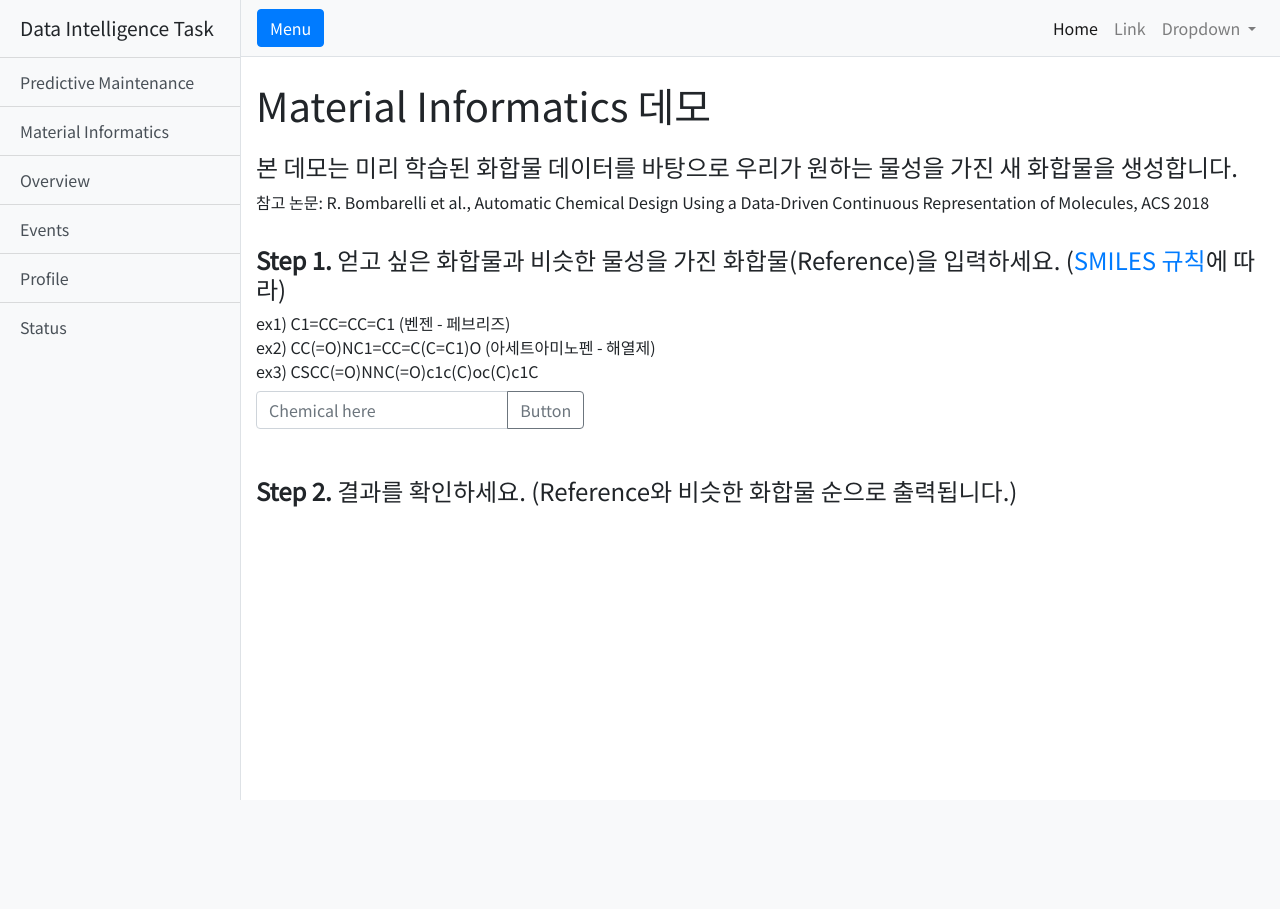
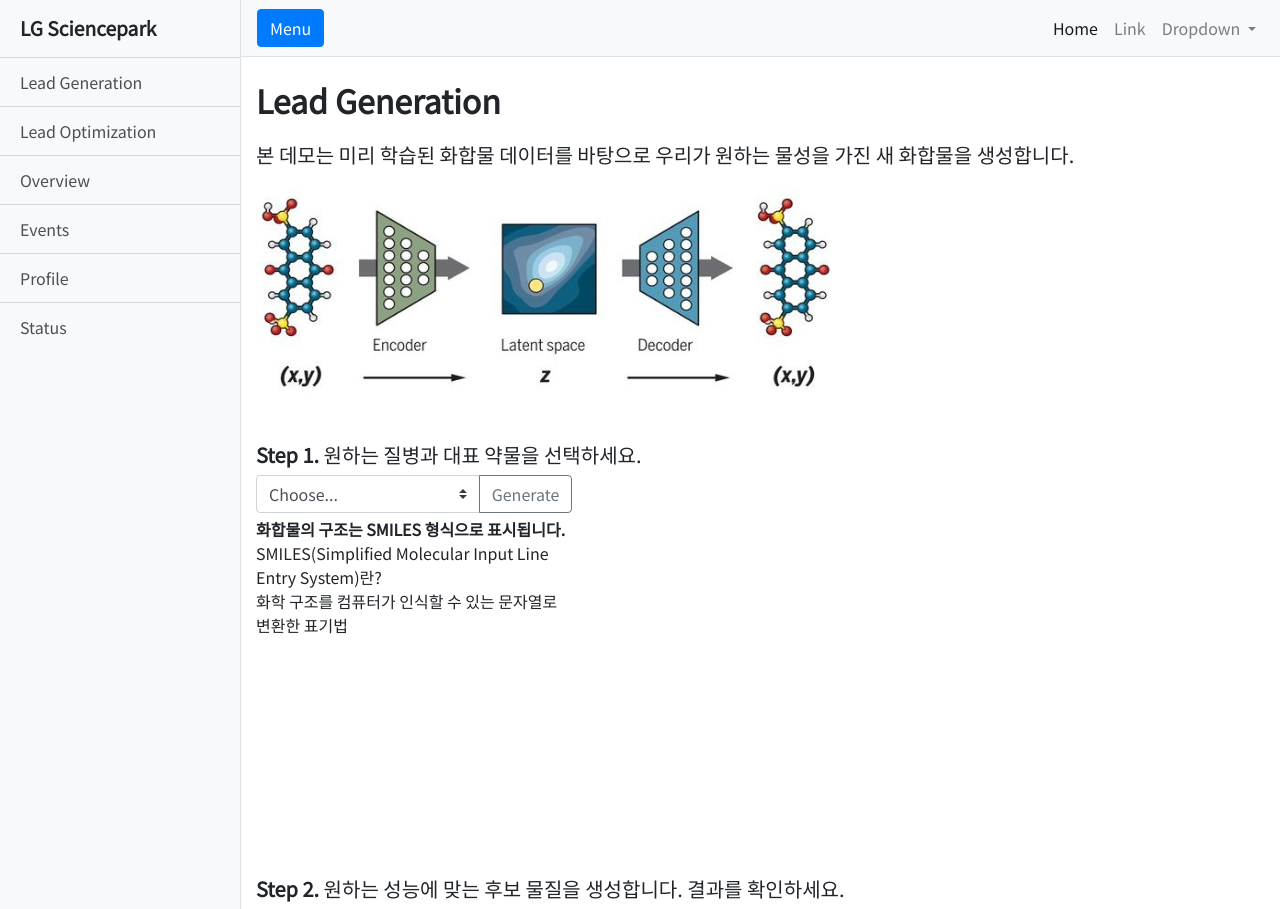
Before and after one commit to HanSangJun/ChemVAE, a Flask app: page /mi in a window 1280 px wide. Before the commit the page ends 800 px from the top, so only its background shows below. Run offline with Flask 2, Linux system fonts and the light colour scheme; parts of the project's set-up code (start-up, migrations or seed data) failed here and were passed over; some libraries are stand-ins or nearby versions.

Commit message:
first commit

```diff
--- a/app.py
+++ b/app.py
@@ -2,17 +2,25 @@ import warnings
 warnings.filterwarnings("ignore")
 
 import json
+import pickle
 import numpy as np
 import pandas as pd
+import os.path as op
 import tensorflow as tf
 from scipy import stats
 from flask import Flask, render_template, request, json
 
+from chemvae import mol_utils as mu
 from chemvae.vae_utils import VAEUtils
-from chemvae import mol_utils as mu
-from rdkit.Chem import AllChem as Chem
+from sascorer import *
+
+from rdkit import Chem
+from rdkit.six import iteritems
+from rdkit.Chem import Crippen
 from rdkit.Chem import PandasTools
+from rdkit.Chem import rdMolDescriptors
 
+_fscores = None
 app = Flask(__name__)
 vae = VAEUtils(directory='/project/myflask/zinc_properties')
 graph = tf.get_default_graph()
@@ -44,6 +52,7 @@ def viewMI():
 @app.route('/mi/generate', methods=['POST'])
 def generateMI():
     global graph
+
     with graph.as_default():
         # input smiles
         smiles_1 = mu.canon_smiles(request.form['smiles'])
@@ -53,10 +62,45 @@ def generateMI():
         y_1 = vae.predict_prop_Z(z_1)[0] # properties
 
         # generate molecules
-        df = vae.z_to_smiles(z_1, decode_attempts=80, noise_norm=5)
+        df = vae.z_to_smiles(z_1, decode_attempts=200, noise_norm=10)
+        df['distance'] = (1 - (df['distance'] / df['distance'].sum())) * 100
 
-        return json.dumps({'status': 1, 'pred': y_1.tolist(), 'smiles': df['smiles'].tolist(),
-                           'dist': df['distance'].tolist(), 'freq': df['frequency'].tolist()})
+        # get logp and sas
+        logp = getLogp(df['smiles'])
+        sa = getSA(df['smiles'])
+
+        return json.dumps({'status': 1, 'pred': y_1.tolist(),
+                           'logp': logp, 'sa': sa,
+                           'smiles': df['smiles'].tolist(),
+                           'dist': df['distance'].tolist(),
+                           'freq': df['frequency'].tolist()})
+
+def getLogp(chemical):
+    prop = []
+    for smiles in chemical:
+        mol = Chem.MolFromSmiles(smiles)
+        logp = Crippen.MolLogP(mol)
+        prop.append(logp)
+
+    return prop
+
+def getSA(chemical):
+    prop = []
+    for smiles in chemical:
+        mol = Chem.MolFromSmiles(smiles)
+        sa = calculateScore(mol)
+        prop.append(sa)
+
+    return prop
+
+@app.route('/mi/property', methods=['POST'])
+def getPropertyPost():
+    smiles = request.form['smiles']
+    mol = Chem.MolFromSmiles(smiles)
+    logp = Crippen.MolLogP(mol)
+    sa = calculateScore(mol)
+
+    return json.dumps({'logp': logp, 'sa': sa})
 
 if __name__ == '__main__':
     app.run(host='0.0.0.0', debug=False, port=9101)
--- a/templates/mi.html
+++ b/templates/mi.html
@@ -8,7 +8,7 @@
   <meta name="description" content="">
   <meta name="author" content="">
 
-  <title>Data Intelligence Task</title>
+  <title>LG Sciencepark</title>
 
   <!-- Bootstrap core CSS -->
   <link href="{{ url_for('static', filename='bootstrap/css/bootstrap.min.css') }}" rel="stylesheet">
@@ -21,6 +21,16 @@
 
   <style>
     body {font-family: 'Noto Sans KR';}
+    #step1 {height: 410px;}
+    @media (min-width: 992px) {
+      .modal-lg {
+          width: 1400px;
+          height: 1200px;
+          max-width: 1400px;
+          max-height: 1200px;
+      }
+    }
+    video {margin-left: 30px;}
   </style>
 
 </head>
@@ -31,10 +41,28 @@
 
     <!-- Sidebar -->
     <div class="bg-light border-right" id="sidebar-wrapper">
-      <div class="sidebar-heading">Data Intelligence Task</div>
+      <div class="sidebar-heading"><strong>LG Sciencepark</strong></div>
       <div class="list-group list-group-flush">
-        <a href="/" class="list-group-item list-group-item-action bg-light">Predictive Maintenance</a>
-        <a href="#" class="list-group-item list-group-item-action bg-light">Material Informatics</a>
+        <!-- <a href="/" class="list-group-item list-group-item-action bg-light">Predictive Maintenance</a> -->
+        <a href="#" class="list-group-item list-group-item-action bg-light">Lead Generation</a>
+        <a href="#" class="list-group-item list-group-item-action bg-light" data-toggle="modal" data-target=".bd-example-modal-lg">Lead Optimization</a>
+        <div class="modal fade bd-example-modal-lg" tabindex="-1" role="dialog" aria-labelledby="myLargeModalLabel" aria-hidden="true">
+          <div class="modal-dialog modal-lg">
+            <div class="modal-content">
+              <div class="modal-header">
+                <h2 class="modal-title" id="exampleModalLongTitle"><strong>Lead Optimization</strong></h2>
+                <button type="button" class="close" data-dismiss="modal" aria-label="Close">
+                  <span aria-hidden="true">&times;</span>
+                </button>
+              </div>
+              <div class="modal-body">
+                <video width="1300" controls autoplay>
+                  <source src="{{ url_for('static', filename='videos/demo4.mp4') }}" type="video/mp4">
+                </video>
+              </div>
+            </div>
+          </div>
+        </div>
         <a href="#" class="list-group-item list-group-item-action bg-light">Overview</a>
         <a href="#" class="list-group-item list-group-item-action bg-light">Events</a>
         <a href="#" class="list-group-item list-group-item-action bg-light">Profile</a>
@@ -45,7 +73,6 @@
 
     <!-- Page Content -->
     <div id="page-content-wrapper">
-
       <nav class="navbar navbar-expand-lg navbar-light bg-light border-bottom">
         <button class="btn btn-primary" id="menu-toggle">Menu</button>
 
@@ -76,33 +103,58 @@
         </div>
       </nav>
 
-      <div class="container-fluid">
-        <h1 class="mt-4">Material Informatics 데모</h1>
-        <h4 class="mt-4">본 데모는 미리 학습된 화합물 데이터를 바탕으로
-                         우리가 원하는 물성을 가진 새 화합물을 생성합니다.</h4>
-        <label>참고 논문: R. Bombarelli et al., Automatic Chemical Design Using a Data-Driven Continuous Representation of Molecules, ACS 2018</label>
+      <div class="container-fluid mb-5" id="title">
+        <h2 class="mt-4"><strong>Lead Generation</strong></h2>
+        <h5 class="mt-4">본 데모는 미리 학습된 화합물 데이터를 바탕으로
+                         우리가 원하는 물성을 가진 새 화합물을 생성합니다.</h5>
+        <img src="{{ url_for('static', filename='images/model2.jpg') }}" width="580", height="220">
       </div>
 
-      <div class="container-fluid">
-        <!-- Title -->
-        <h4 class="mt-4"><strong>Step 1.</strong> 얻고 싶은 화합물과 비슷한 물성을 가진 화합물(Reference)을 입력하세요.
-          (<a href="https://lsy5518.wordpress.com/2014/11/10/1198/">SMILES 규칙</a>에 따라)</h4>
-        <label for="basic-url">
-          ex1) C1=CC=CC=C1 (벤젠 - 페브리즈)<br>
-          ex2) CC(=O)NC1=CC=C(C=C1)O (아세트아미노펜 - 해열제)<br>
-          ex3) CSCC(=O)NNC(=O)c1c(C)oc(C)c1C
-        </label>
-        <div class="input-group mb-5">
-          <input type="text" class="form-control col-3" id="Chemical" placeholder="Chemical here" aria-label="Chemical" aria-describedby="basic-addon2">
+      <div class="container-fluid" id="step1">
+        <h5 class="mt-4"><strong>Step 1.</strong> 원하는 질병과 대표 약물을 선택하세요.</h5>
+        <div class="row">
+          <div class="col-md-4">
+            <div class="input-group mb-1">
+              <select class="custom-select col-12" id="chemical">
+                <option selected>Choose...</option>
+                <option value="C1CN2C(=NN=C2C(F)(F)F)CN1C(=O)C[C@@H](CC3=CC(=C(C=C3F)F)F)N">당뇨 - Sitagliptin</option>
+                <option value="C1C[C@H](N(C1)C(=O)CNC23CC4CC(C2)CC(C4)(C3)O)C#N">당뇨 - Vildagliptin</option>
+                <option value="CC1=CN=C(C=N1)C(=O)NCCC2=CC=C(C=C2)S(=O)(=O)NC(=O)NC3CCCCC3">당뇨 - Glpizide</option>
+                <option value="CC(C)C1CCC(CC1)C(=O)N[C@H](CC2=CC=CC=C2)C(=O)O">당뇨 - Nateglinide</option>
+                <option value="CCN(C)C(=O)OC1=CC=CC(=C1)[C@H](C)N(C)C">알츠하이머 - Rivastigmine</option>
+                <option value="C1=CC2=C(C(=C(C=C2Cl)I)O)N=C1">알츠하이머 - Clioquinol</option>
+                <option value="CO[C@@H](C)c1c(NC(=O)Nc2cnc(c(Cl)c2)-n2nccn2)cnc2cc(Cl)nn12">항암/면역 - JP1</option>
+                <option value="C[C@H]1COC[C@H](C)N1c1c(NC(=O)Nc2ccnc(c2)C(F)(F)F)cnc2cc(Cl)nn12">항암/면역 - NP1</option>
+                <option value="COC(C)c1c(NC(=O)Nc2cnc(c(Cl)c2)-n2nccn2)cnc2ccc(F)cc12">항암/면역 - NP2</option>
+              </select>
+              <div class="input-group-append">
+                <button class="btn btn-outline-secondary" type="button" id="generate">Generate</button>
+              </div>
+            </div>
+            <div>
+              <strong>화합물의 구조는 SMILES 형식으로 표시됩니다.</strong></br>
+              SMILES(Simplified Molecular Input Line Entry System)란?</br>
+              화학 구조를 컴퓨터가 인식할 수 있는 문자열로 변환한 표기법
+            </div>
+          </div>
+          <div class="col-md-8">
+            <div class="row" id="choosed"></div>
+          </div>
+        </div>
+        <!-- <div class="input-group mb-5">
+          <input type="text" class="form-control col-3" id="chemical" placeholder="Chemical here" aria-label="chemical" aria-describedby="basic-addon2">
           <div class="input-group-append">
             <button class="btn btn-outline-secondary" type="button">Button</button>
           </div>
+        </div> -->
       </div>
 
+      <div class="container-fluid" id="step2">
         <!-- Contents -->
-        <h4 class="mt-4"><strong>Step 2.</strong> 결과를 확인하세요. (Reference와 비슷한 화합물 순으로 출력됩니다.)</h4>
-        <label id="pred"></label>
+        <h5 class="mt-4"><strong>Step 2.</strong> 원하는 성능에 맞는 후보 물질을 생성합니다. 결과를 확인하세요.</h5>
+        <!-- <label id="pred"></label> -->
         <div class="row" id="results"></div>
+      </div>
     </div>
     <!-- /#page-content-wrapper -->
 
@@ -118,68 +170,134 @@
 
   <!-- Menu Toggle Script -->
   <script>
-  // smiles init
-  var options = {};
-  var smilesDrawer = new SmilesDrawer.Drawer(options);
-
   // toggle menu
   $("#menu-toggle").click(function(e) {
     e.preventDefault();
     $("#wrapper").toggleClass("toggled");
   });
 
+  // detect change event on select and draw SMILES
+  $('select').on('change', function(e) {
+    var optionSelected = $("option:selected", this);
+    var smiles = this.value;
+
+    var options = {width: 334, height: 206};
+    var smilesDrawer = new SmilesDrawer.Drawer(options);
+
+    $('#choosed').empty(); // clear
+    $('#choosed').append('<div class="col-md-4"> \
+                            <div class="card"> \
+                              <canvas id="choosed-smiles"></canvas> \
+                              <div class="card-body"> \
+                                <h5 class="card-title">' + smiles + '</h5> \
+                                <p class="card-text" id="choosed-prop"></p> \
+                              </div> \
+                            </div> \
+                          </div>');
+
+    SmilesDrawer.parse(smiles, function(tree) {
+      smilesDrawer.draw(tree, 'choosed-smiles', 'light', false);
+    });
+
+    $.ajax({
+        url: '/mi/property',
+        data: {'smiles': smiles},
+        type: 'POST',
+        success: function(response) {
+          response = $.parseJSON(response);
+          logp = parseFloat(response['logp']).toFixed(2)
+          sa = parseFloat(response['sa']).toFixed(2)
+          $('#choosed-prop').html('용해성(LogP) : ' + logp + ', 합성용이성(SA) : ' + sa);
+        },
+        error: function(error) {
+          alert('물성 계산에 오류가 있습니다.');
+          console.log(error);
+        }
+      });
+  });
+
+  function drawResponse(response, i) {
+    // results
+    var count = i.toString();
+    $('#results').append('<div class="col-md-3" style="padding-bottom: 20px"> \
+                            <div class="card" id="results' + count + '"> \
+                              <canvas id="smiles' + count + '"></canvas> \
+                              <div class="card-body"> \
+                                <h5 class="card-title" id="results_smiles' + count + '"></h5> \
+                                <p class="card-text" id="results_prop' + count + '"></p> \
+                                <p class="card-text" id="results_dist_prob' + count + '"></p> \
+                              </div> \
+                            </div> \
+                          </div>');
+    // SMILES init
+    var parent_width = $('#smiles' + count).parent().width();
+    var parent_height = $('#smiles' + count).parent().height();
+
+    var options = {width: parent_width, height: parent_height};
+    var smilesDrawer = new SmilesDrawer.Drawer(options);
+    var smiles = response['smiles'][i];
+
+    SmilesDrawer.parse(smiles, function(tree) {
+      smilesDrawer.draw(tree, 'smiles' + count, 'light', false);
+    });
+
+    var logp = parseFloat(response['logp'][i]).toFixed(2);
+    var sa = parseFloat(response['sa'][i]).toFixed(2);
+    var dist = parseFloat(response['dist'][i]).toFixed(2);
+    var freq = (parseFloat(response['freq'][i]) * 100).toFixed(2);
+
+    $('#results_smiles' + count).html(smiles);
+    $('#results_prop' + count).html('용해성(LogP) : ' + logp + ', 합성용이성(SA) : ' + sa);
+    $('#results_dist_prob' + count).html('선택한 대표 약물과의 유사성이 \
+                                          <strong>' + dist.toString() + '%</strong>입니다.');
+  }
+
   // ajax with chemicalVAE
-  $(function(){
-    $('button').click(function() {
-        var chemical = $('#Chemical').val();
+  $(function() {
+    $('#generate').click(function() {
+      var response;
+      var chemical = $('#chemical').val();
+      $('button').attr('disabled', true); // button unactivate
+
       $.ajax({
         url: '/mi/generate',
         data: {'smiles': chemical},
         type: 'POST',
-          success: function(response) {
+        async: false,
+        success: function(response_ajax) {
           $('#pred').val(''); // clear
           $('#results').empty(); // clear
-            var response = $.parseJSON(response);
+          response = $.parseJSON(response_ajax);
           var qed = parseFloat(response['pred'][0]).toFixed(2);
           var sas = parseFloat(response['pred'][1]).toFixed(2);
           var logp = parseFloat(response['pred'][2]).toFixed(2);
 
           // properties
-            $('#pred').text('Reference 물성 예측치 - QED: ' + qed.toString() + ', SAS: ' + sas.toString() + ', logP: ' + logp.toString());
-
-            // results
-            for(var i=0;i<response['smiles'].length;i++) {
-              var count = i.toString();
-              $('#results').append('<div class="col-sm-3" style="padding-bottom: 20px"> \
-                                      <div class="card" id="results' + count + '"> \
-                                        <canvas id="smiles' + count + '"></canvas> \
-                                        <div class="card-body"> \
-                                          <h5 class="card-title" id="results_smiles' + count + '"></h5> \
-                                          <p class="card-text" id="results_dist_prob' + count + '"></p> \
-                                        </div> \
-                                      </div> \
-                                    </div>');
-              var smiles = response['smiles'][i];
-              SmilesDrawer.parse(smiles, function(tree) {
-                smilesDrawer.draw(tree, 'smiles' + count, 'light', false);
-                $('#smiles' + count).removeAttr('style');
-              });
-              var dist = parseFloat(response['dist'][i]).toFixed(2);
-              var freq = (parseFloat(response['freq'][i]) * 100).toFixed(2);
-
-              $('#results_smiles' + count).text(smiles);
-              $('#results_dist_prob' + count).html('생성된 화합물은 Reference와의 상대적 거리가 약 \
-                                                    <strong>' + dist.toString() + '</strong> 정도 떨어져 있으며, \
-                                                    <strong>' + freq.toString() + '%</strong>의 확률로 생성되었습니다.');
-            }
-            console.log(response);
+          // $('#pred').text('Reference 물성 예측치 - QED: ' + qed.toString() + ', SAS: ' + sas.toString() + ', logP: ' + logp.toString());
         },
         error: function(error) {
-            // alert(error);
           alert('SMILES 규칙에 위반되거나 기학습된 데이터로 생성할 수 없습니다.');
+          $('button').attr('disabled', false); // button unactivate
           console.log(error);
         }
       });
+
+      // drawing results with delay
+      for(let i=0;i<response['smiles'].length;i++) {
+        setTimeout(function() {
+          drawResponse(response, i);
+
+          // move to step2 smoothly
+          if(i%4 == 0) {
+            var pos = $('#results' + i.toString()).offset();
+            $('html, body').stop().animate({scrollTop: pos.top}, 1500);
+          }
+
+          if(i == response['smiles'].length-1) {
+            $('button').attr('disabled', false); // button activate
+          }
+        }, i*2000+(Math.random()*800));
+      }
     });
   });
   </script>
```
Also changed, not shown: sascorer.py (added, +175 -0 lines), README.md, static/images/gentrl.png (added), static/images/model.png (added), static/images/model2.jpg (added), 4 other files. Lines whose indentation alone changed are shown as unchanged.
